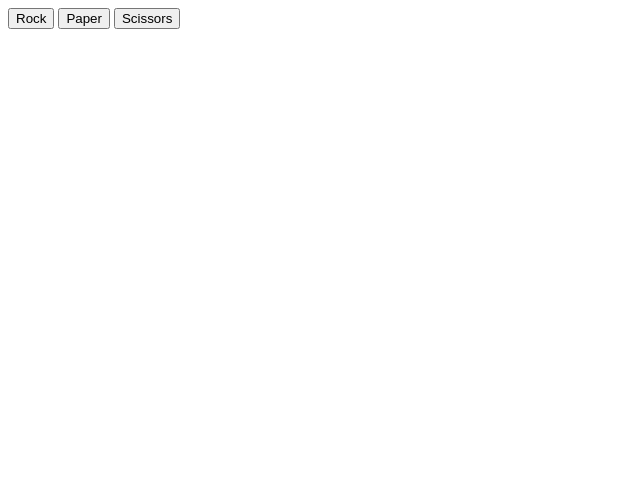
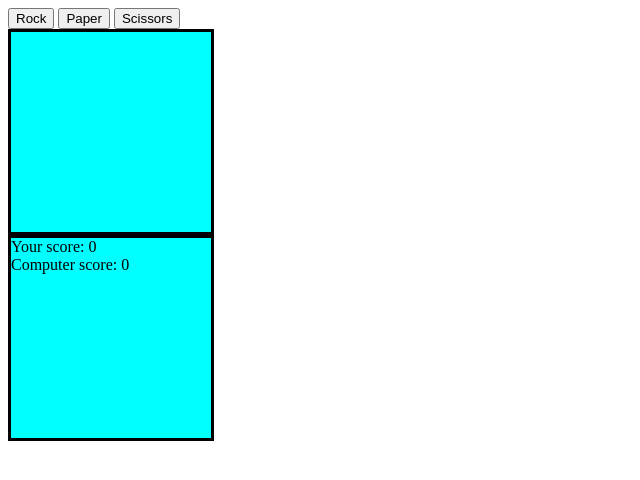
Before and after one commit to bthompson1223/odin-rockpaperscissor, a plain HTML site: page index.html in a window 1280 px wide. Shown: the whole page, without its empty margins (0-640 px from the left). Drawn offline with Linux system fonts and the light colour scheme.

Commit message:
Added functional scoreboard that lets players use a UI to keep up with scores between themselves and computer.

```diff
--- a/index.html
+++ b/index.html
@@ -6,12 +6,15 @@
         <title>
             Rock Paper Scissors
         </title>
+        <link rel="stylesheet" href="styles.css">
     </head>
     <body>
+
         <button id="rock">Rock</button>
         <button id="paper">Paper</button>
         <button id="scissors">Scissors</button>
 
+        <div class="choices"></div>
         <div class="results"></div>
         <script src="script.js"></script>
     </body>
--- a/script.js
+++ b/script.js
@@ -1,4 +1,11 @@
 let answer = ""
+let score = 0;
+let compScore = 0;
+const results = document.querySelector('.results');
+
+const choice = document.querySelector('.choices')
+
+
 
 function getComputerChoice(min, max) {
     return Math.floor(Math.random() * (3 - 1 +1) + min);
@@ -54,8 +61,7 @@ const scissors = document.getElementById('scissors');
 
 }
 
-let score = 0;
-let compScore = 0;
+
 
 function checkScore () {
   if (score == 5) {
@@ -78,12 +84,16 @@ function game() {
         playGame();
         if (answer == "You win!") {
           score = score + 1;
+          document.querySelector('.playerscore').textContent = `Your score: ${score}`
         } else if (answer == "It's a tie!") {
             score = score + 0;
+            document.querySelector('.playerscore').textContent = `Your score: ${score}`;
+            document.querySelector('.computerscore').textContent = `Computer score: ${compScore}`;
         }
 
         else {
             compScore = compScore + 1;
+            document.querySelector('.computerscore').textContent = `Computer score: ${compScore}`;
         }
         console.log(`This is your current score: ${score}
                     \nThis is the computer's score: ${compScore}`);
@@ -91,3 +101,14 @@ function game() {
         checkScore();
 
 }
+
+const pscore = document.createElement('div');
+pscore.classList.add('playerscore');
+pscore.textContent = `Your score: ${score}`;
+//document.querySelector('.playerscore').innerText = pscore.textContent;
+results.appendChild(pscore);
+
+const cscore = document.createElement('div');
+cscore.classList.add('computerscore');
+cscore.textContent = `Computer score: ${compScore}`;
+results.appendChild(cscore);
--- a/styles.css
+++ b/styles.css
@@ -0,0 +1,6 @@
+div.results, div.choices {
+    height: 200px;
+    width: 200px;
+    border: 3px solid black;
+    background-color: aqua;
+}
```
